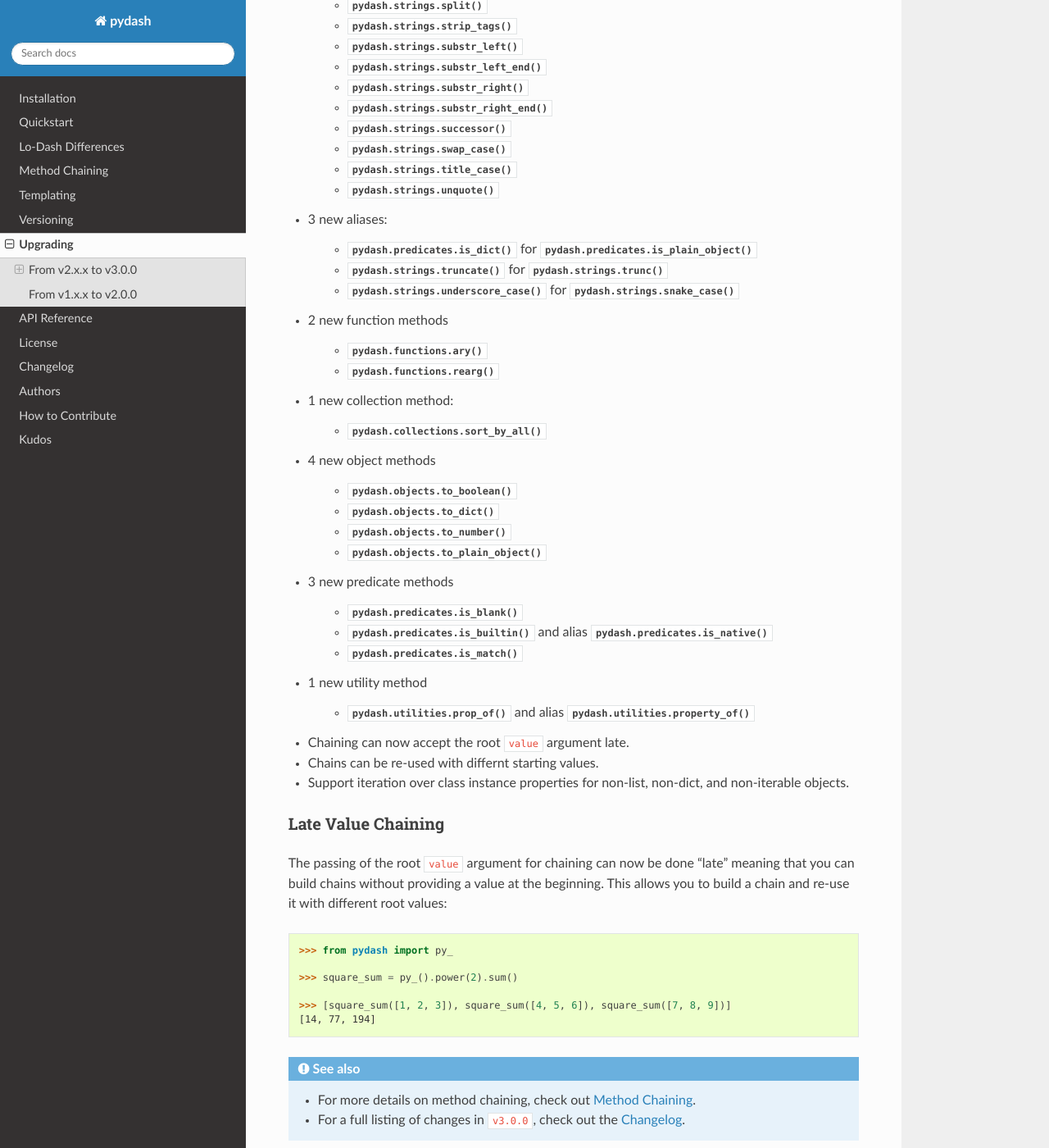
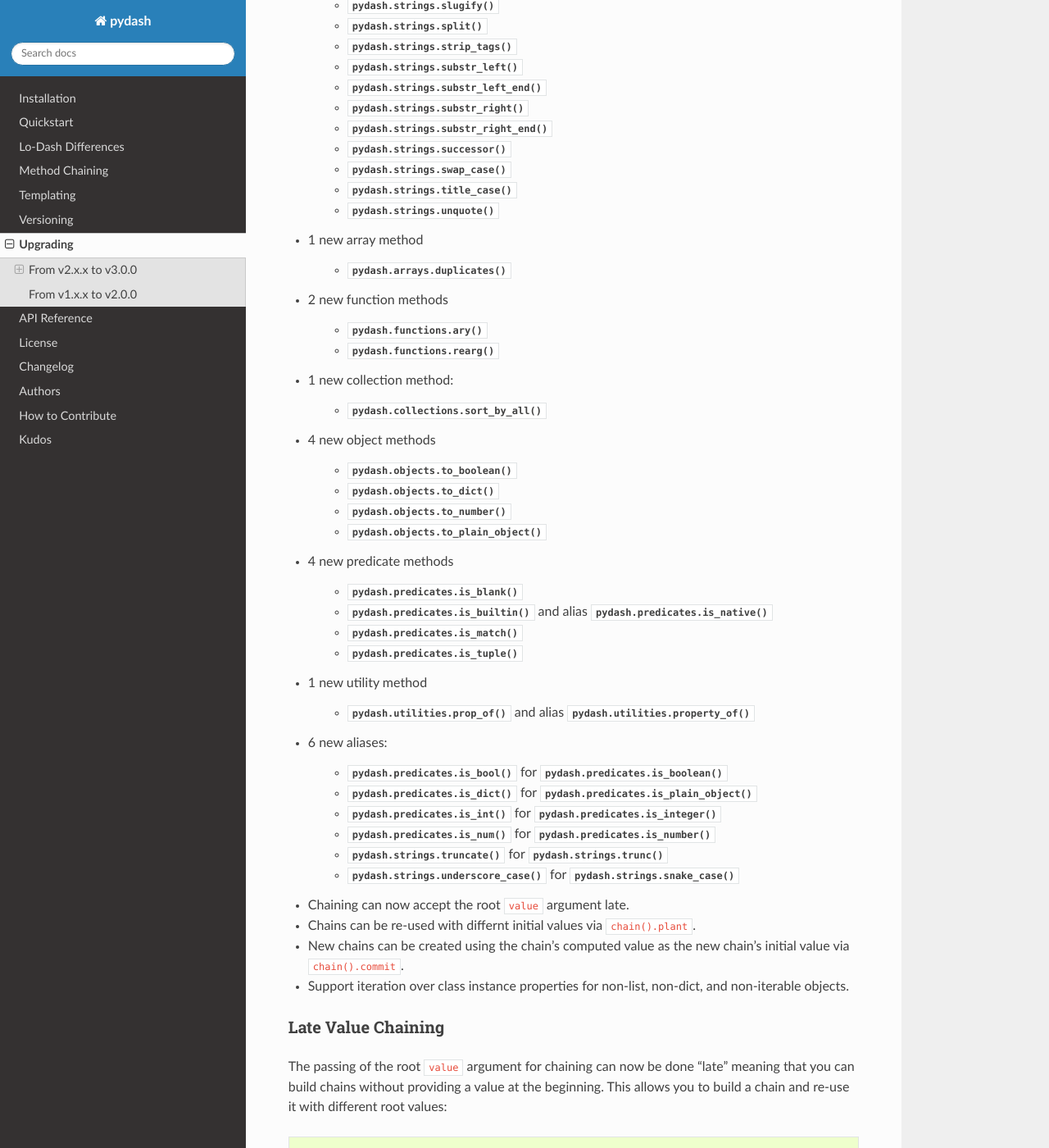
Before and after one commit to dgilland/pydash, a Sphinx documentation site: the page built from docs/upgrading.rst, in a window 1280 px wide and 1400 px high, scrolled down 1847 px. Shown: the whole window at 82% size. Built offline with Sphinx 7.4.7 and the Read the Docs theme 2.0.0, drawn with Linux system fonts in a browser that asks for light colours; the version number could not be read and is left out; some of the changed text lies outside the part shown.

Commit message:
Update upgrade guide for v3.

```diff
--- a/docs/upgrading.rst
+++ b/docs/upgrading.rst
@@ -64,6 +64,7 @@
     - :func:`pydash.strings.insert_substr`
     - :func:`pydash.strings.lines`
     - :func:`pydash.strings.number_format`
+    - :func:`pydash.strings.pascal_case`
     - :func:`pydash.strings.predecessor`
     - :func:`pydash.strings.prune`
     - :func:`pydash.strings.re_replace`
@@ -83,11 +84,9 @@
     - :func:`pydash.strings.title_case`
     - :func:`pydash.strings.unquote`
 
-- 3 new aliases:
+- 1 new array method
 
-    - :func:`pydash.predicates.is_dict` for :func:`pydash.predicates.is_plain_object`
-    - :func:`pydash.strings.truncate` for :func:`pydash.strings.trunc`
-    - :func:`pydash.strings.underscore_case` for :func:`pydash.strings.snake_case`
+    - :func:`pydash.arrays.duplicates`
 
 - 2 new function methods
 
@@ -105,18 +104,29 @@
     - :func:`pydash.objects.to_number`
     - :func:`pydash.objects.to_plain_object`
 
-- 3 new predicate methods
+- 4 new predicate methods
 
     - :func:`pydash.predicates.is_blank`
     - :func:`pydash.predicates.is_builtin` and alias :func:`pydash.predicates.is_native`
     - :func:`pydash.predicates.is_match`
+    - :func:`pydash.predicates.is_tuple`
 
 - 1 new utility method
 
     - :func:`pydash.utilities.prop_of` and alias :func:`pydash.utilities.property_of`
 
+- 6 new aliases:
+
+    - :func:`pydash.predicates.is_bool` for :func:`pydash.predicates.is_boolean`
+    - :func:`pydash.predicates.is_dict` for :func:`pydash.predicates.is_plain_object`
+    - :func:`pydash.predicates.is_int` for :func:`pydash.predicates.is_integer`
+    - :func:`pydash.predicates.is_num` for :func:`pydash.predicates.is_number`
+    - :func:`pydash.strings.truncate` for :func:`pydash.strings.trunc`
+    - :func:`pydash.strings.underscore_case` for :func:`pydash.strings.snake_case`
+
 - Chaining can now accept the root ``value`` argument late.
-- Chains can be re-used with differnt starting values.
+- Chains can be re-used with differnt initial values via ``chain().plant``.
+- New chains can be created using the chain's computed value as the new chain's initial value via ``chain().commit``.
 - Support iteration over class instance properties for non-list, non-dict, and non-iterable objects.
 
 
```
Also changed, not shown: other parts of docs/upgrading.rst (+1 -1 lines).
